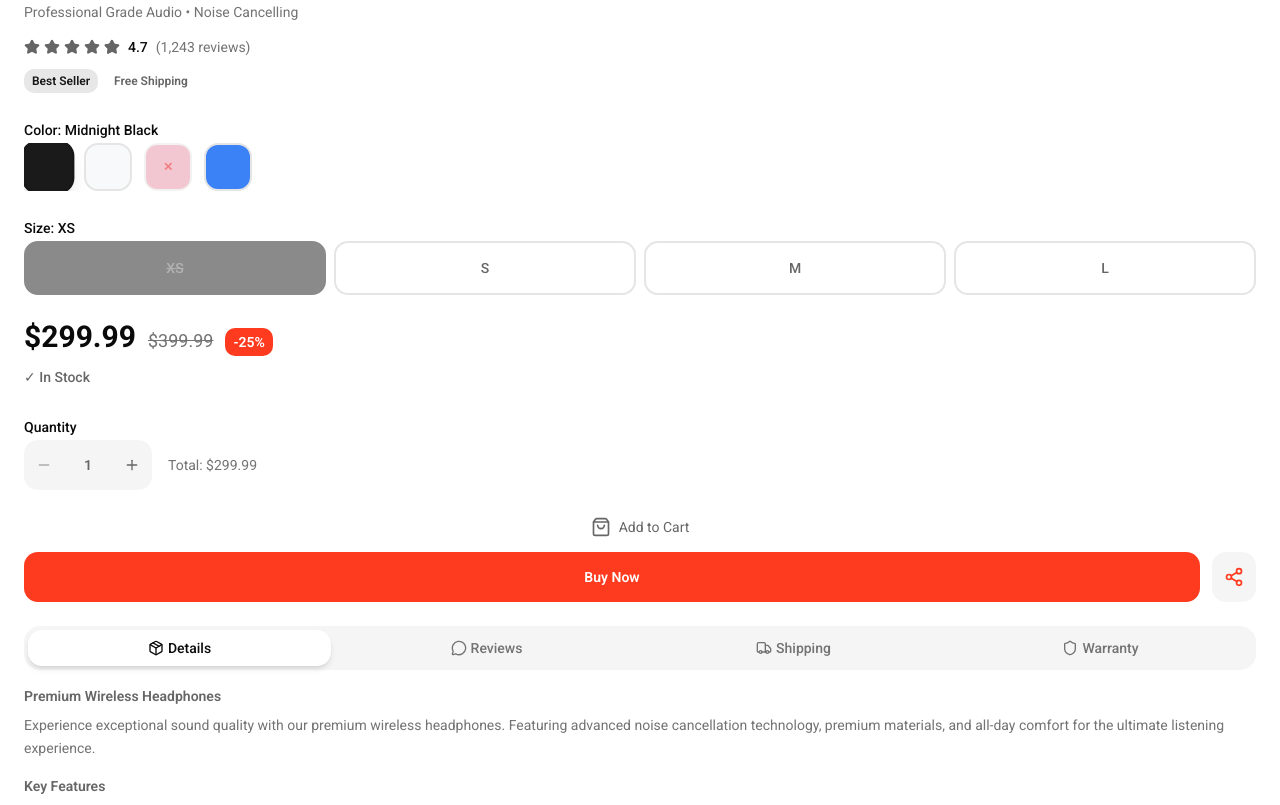
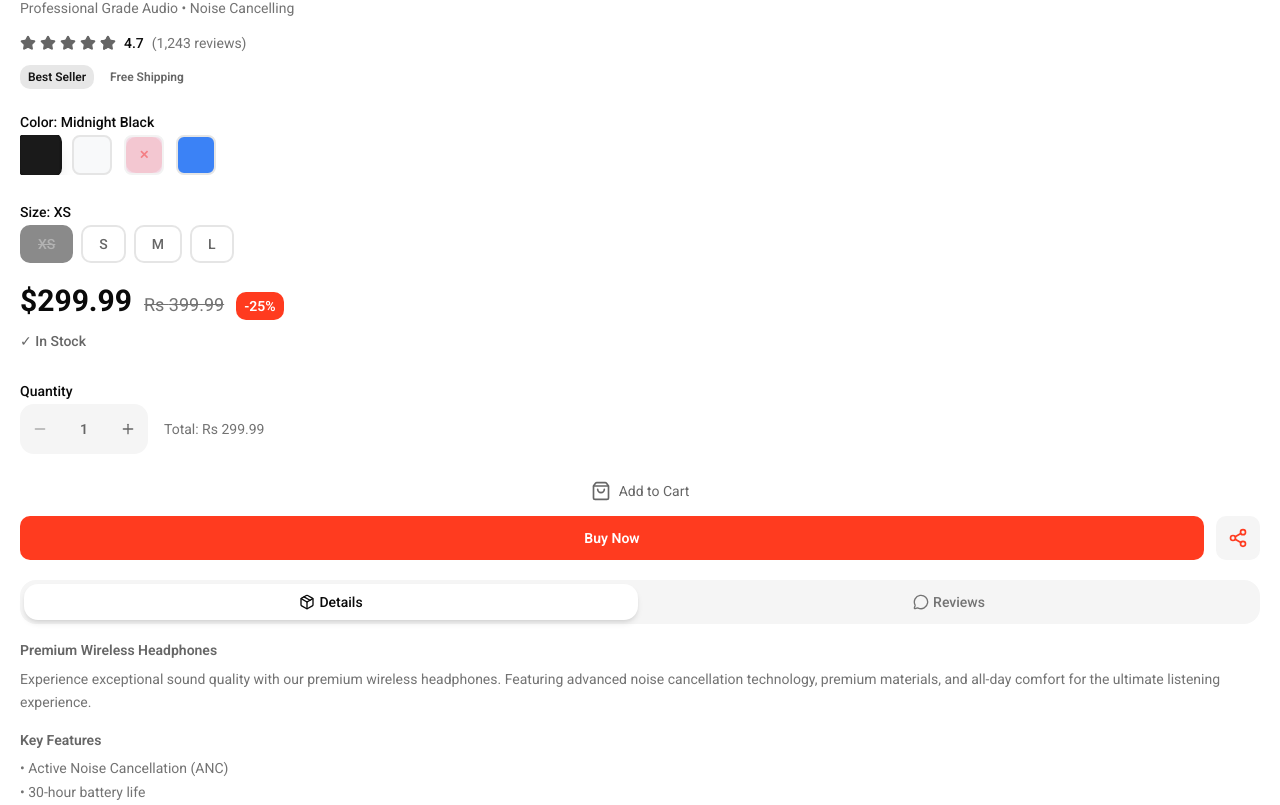
Before and after one commit to sachinkumar9849/multiVendorEcommerceNextjs, a Next.js app: page /ProductDetail in a window 1280 px wide. Shown: the part 1435-2240 px from the top of the page. Built offline with nearby package versions, Linux system fonts and the light colour scheme.

Commit message:
product detail page layout fix

```diff
--- a/src/app/component/mobile/MobileCart.tsx
+++ b/src/app/component/mobile/MobileCart.tsx
@@ -185,11 +185,11 @@ const MobileCart = () => {
                   <div className="flex flex-col">
                     <div className="flex items-center gap-2">
                       <span className="font-semibold text-foreground">
-                        ${item.price.toFixed(2)}
+                        {item.price.toFixed(2)}
                       </span>
                       {item.originalPrice && (
                         <span className="text-sm text-muted-foreground line-through">
-                          ${item.originalPrice.toFixed(2)}
+                          {item.originalPrice.toFixed(2)}
                         </span>
                       )}
                     </div>
--- a/src/app/component/mobile/productDetail/ProductActions.tsx
+++ b/src/app/component/mobile/productDetail/ProductActions.tsx
@@ -62,7 +62,7 @@ export default function ProductActions({
           </span>
           {originalPrice && (
             <span className="text-lg text-muted-foreground line-through">
-              ${originalPrice.toFixed(2)}
+              Rs {originalPrice.toFixed(2)}
             </span>
           )}
           {discount > 0 && (
@@ -101,7 +101,7 @@ export default function ProductActions({
             </button>
           </div>
           <span className="text-sm text-muted-foreground">
-            Total: ${(price * quantity).toFixed(2)}
+            Total: Rs {(price * quantity).toFixed(2)}
           </span>
         </div>
       </div>
@@ -111,19 +111,19 @@ export default function ProductActions({
         <button
           onClick={handleAddToCart}
           disabled={!inStock}
-          className="btn-primary w-full flex items-center justify-center space-x-2 disabled:opacity-50 disabled:cursor-not-allowed"
+          className=" btn-primary w-full flex items-center justify-center space-x-2 disabled:opacity-50 disabled:cursor-not-allowed"
         >
           <ShoppingBag className="w-5 h-5" />
           <span>Add to Cart</span>
         </button>
 
         <div className="flex space-x-3">
-          <button className="flex-1 bg-[#ff3b1f] text-white  font-semibold py-3 px-4 rounded-xl transition-smooth ">
+          <button className="flex-1 bg-[#ff3b1f] text-white  font-semibold py-2 px-4 rounded-lg transition-smooth ">
             Buy Now
           </button>
           <button
             onClick={handleShare}
-            className="bg-secondary text-[#ff3b1f] p-3 rounded-xl transition-smooth"
+            className="bg-secondary text-[#ff3b1f] p-3 rounded-lg transition-smooth"
           >
             <Share2 className="w-5 h-5" />
           </button>
--- a/src/app/component/mobile/productDetail/ProductDetail.tsx
+++ b/src/app/component/mobile/productDetail/ProductDetail.tsx
@@ -28,7 +28,7 @@ export default function ProductDetail() {
       <ProductImageGallery />
 
       {/* Product Information */}
-      <div className="p-6 space-y-6">
+      <div className="p-5 space-y-5">
         {/* Product Title & Rating */}
         <div className="space-y-3 animate-slide-up">
           <div>
--- a/src/app/component/mobile/productDetail/ProductTabs.tsx
+++ b/src/app/component/mobile/productDetail/ProductTabs.tsx
@@ -1,7 +1,7 @@
 "use client";
 
 import { useState } from "react";
-import { Package, MessageCircle, Shield, Truck } from "lucide-react";
+import { Package, MessageCircle } from "lucide-react";
 import ProductRating from "./ProductRating";
 
 interface Review {
@@ -46,8 +46,6 @@ const mockReviews: Review[] = [
 const tabs = [
   { id: "description", label: "Details", icon: Package },
   { id: "reviews", label: "Reviews", icon: MessageCircle },
-  { id: "shipping", label: "Shipping", icon: Truck },
-  { id: "warranty", label: "Warranty", icon: Shield },
 ];
 
 export default function ProductTabs() {
@@ -141,70 +139,6 @@ export default function ProductTabs() {
           </div>
         );
 
-      case "shipping":
-        return (
-          <div className="space-y-4 text-sm">
-            <div className="bg-secondary rounded-2xl p-4 space-y-3">
-              <h4 className="font-semibold">Shipping Options</h4>
-
-              <div className="space-y-2">
-                <div className="flex justify-between">
-                  <span>Standard Shipping</span>
-                  <span className="font-medium">Free (5-7 days)</span>
-                </div>
-                <div className="flex justify-between">
-                  <span>Express Shipping</span>
-                  <span className="font-medium">$9.99 (2-3 days)</span>
-                </div>
-                <div className="flex justify-between">
-                  <span>Next Day Delivery</span>
-                  <span className="font-medium">$19.99 (1 day)</span>
-                </div>
-              </div>
-            </div>
-
-            <div className="space-y-2">
-              <p className="text-muted-foreground">
-                Orders placed before 2 PM EST ship the same day. Free shipping
-                on orders over $50.
-              </p>
-              <p className="text-muted-foreground">
-                International shipping available to 50+ countries.
-              </p>
-            </div>
-          </div>
-        );
-
-      case "warranty":
-        return (
-          <div className="space-y-4 text-sm">
-            <div className="bg-secondary rounded-2xl p-4 space-y-3">
-              <h4 className="font-semibold">2-Year Limited Warranty</h4>
-              <p className="text-muted-foreground">
-                Your headphones are covered against manufacturing defects for 2
-                full years from the date of purchase.
-              </p>
-            </div>
-
-            <div className="space-y-2">
-              <h5 className="font-medium">What Covered:</h5>
-              <ul className="space-y-1 text-muted-foreground">
-                <li>• Manufacturing defects</li>
-                <li>• Battery performance issues</li>
-                <li>• Audio driver failures</li>
-                <li>• Bluetooth connectivity problems</li>
-              </ul>
-            </div>
-
-            <div className="space-y-2">
-              <h5 className="font-medium">30-Day Money Back Guarantee</h5>
-              <p className="text-muted-foreground">
-                Not satisfied? Return within 30 days for a full refund.
-              </p>
-            </div>
-          </div>
-        );
-
       default:
         return null;
     }
--- a/src/app/component/mobile/productDetail/ProductVariants.tsx
+++ b/src/app/component/mobile/productDetail/ProductVariants.tsx
@@ -35,7 +35,7 @@ export default function ProductVariants({
                 key={color.id}
                 onClick={() => color.available && setSelectedColor(color.id)}
                 disabled={!color.available}
-                className={`flex-shrink-0 w-12 h-12 rounded-xl border-2 transition-smooth ${
+                className={`flex-shrink-0 w-10 h-10 rounded-md border-2 transition-smooth ${
                   selectedColor === color.id
                     ? "border-primary shadow-lg scale-110"
                     : "border-card-border"
@@ -66,13 +66,13 @@ export default function ProductVariants({
           <label className="text-sm font-medium text-foreground">
             Size: {sizeVariants.find((s) => s.id === selectedSize)?.name}
           </label>
-          <div className="grid grid-cols-4 gap-2">
+          <div className="flex">
             {sizeVariants.map((size) => (
               <button
                 key={size.id}
                 onClick={() => size.available && setSelectedSize(size.id)}
                 disabled={!size.available}
-                className={`py-3 px-4 rounded-xl border-2 font-medium transition-smooth ${
+                className={`py-1 px-4 mr-2  rounded-lg border-2 font-medium transition-smooth ${
                   selectedSize === size.id
                     ? "border-primary bg-primary text-primary-foreground shadow-glow"
                     : "border-card-border bg-card hover:border-primary/50"
```
Also changed, not shown: src/app/component/Home/HomePageBanner.tsx (indentation only).
